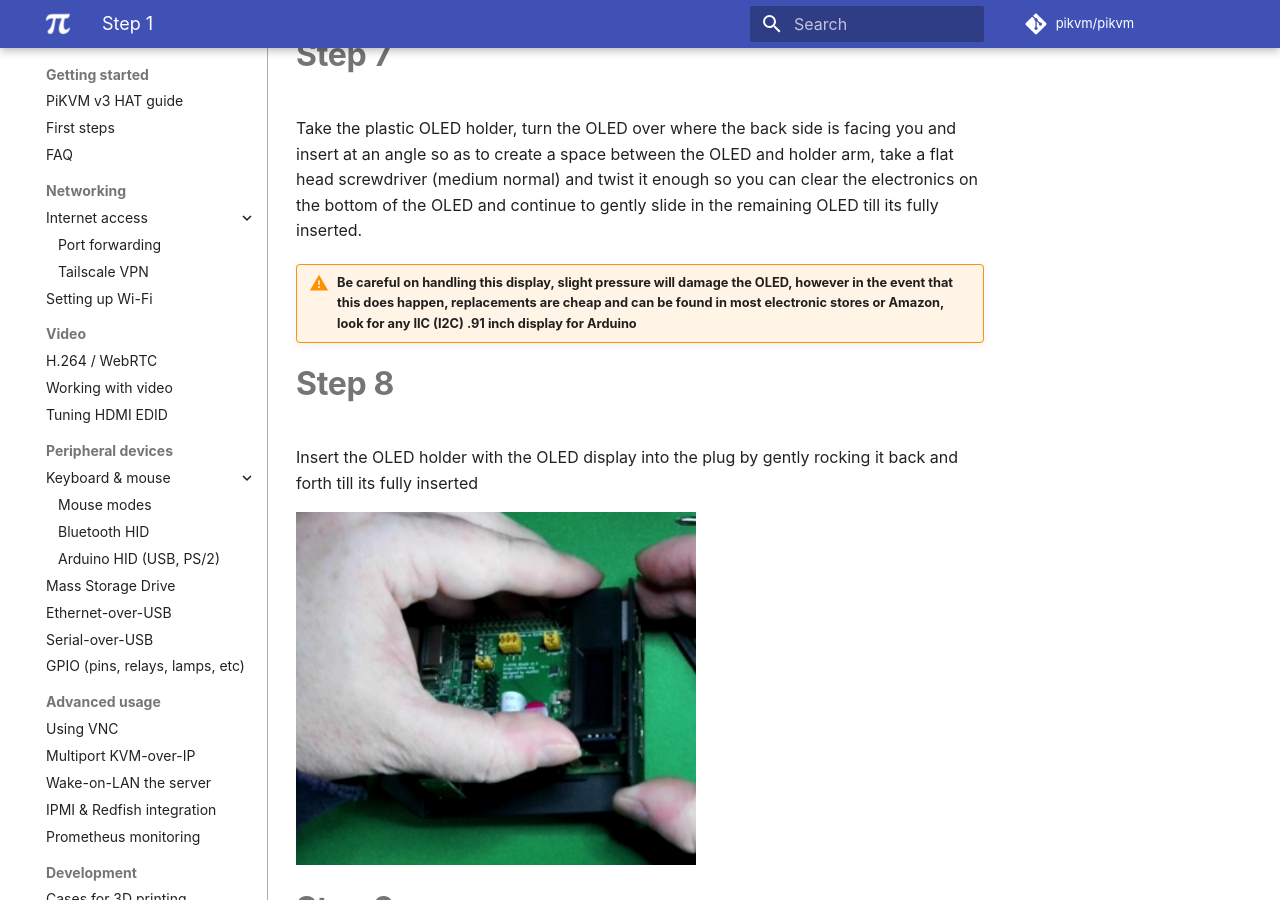
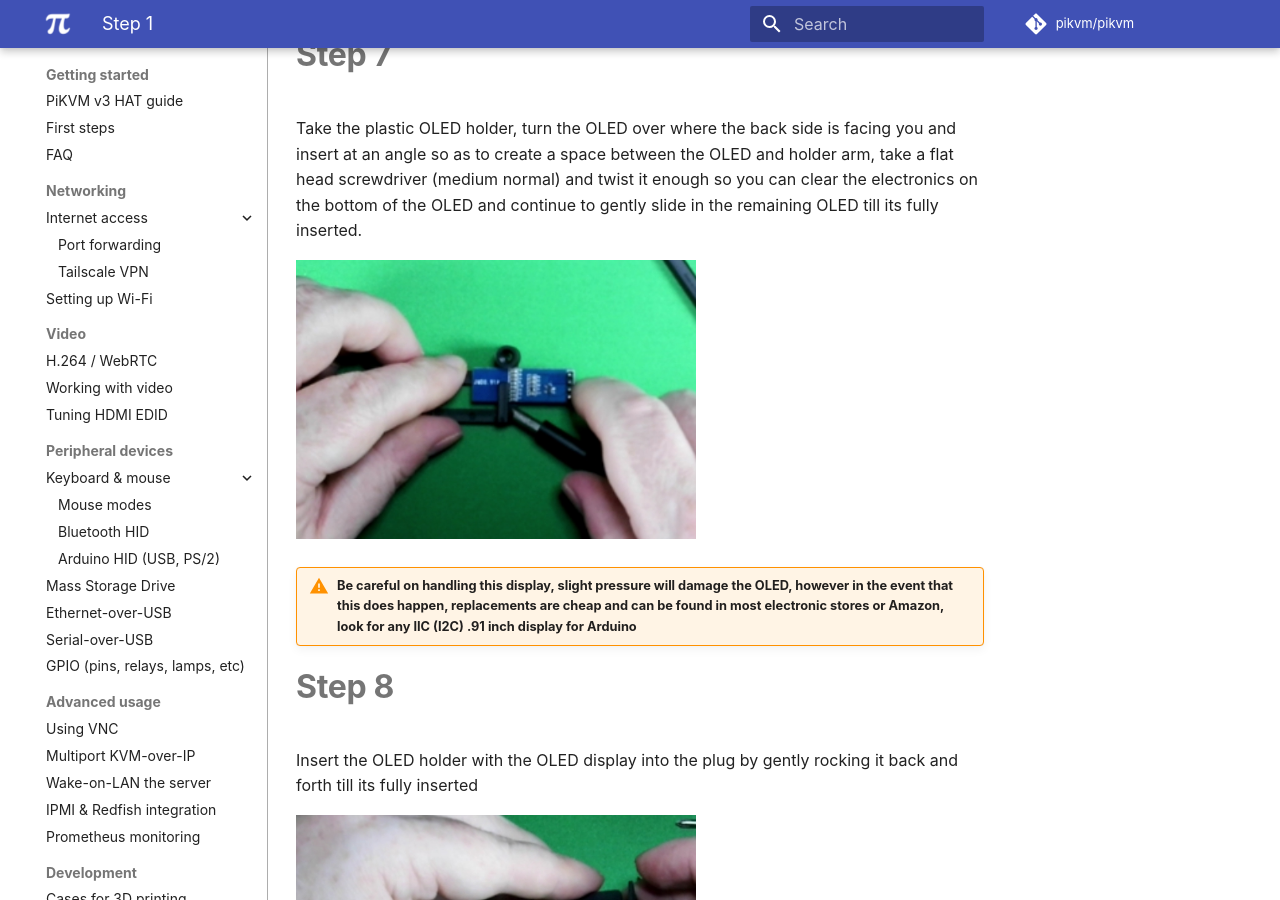
Before and after one commit to pikvm/pikvm, an MkDocs documentation site: the page built from docs/v3_illustrated_install_instructions.md, in a window 1280 px wide and 900 px high, scrolled down 4342 px. Built offline with MkDocs 1.6.1 and Material for MkDocs 9.7.7, drawn with Linux system fonts in a browser that asks for light colours; some web fonts are replaced; comment, search, counter and statistics services are not loaded.

Commit message:
Update v3_illustrated_install_instructions.md (#643)
* Update v3_illustrated_install_instructions.md

Whoops, forgot a pic

* Update v3_illustrated_install_instructions.md

```diff
--- a/docs/v3_illustrated_install_instructions.md
+++ b/docs/v3_illustrated_install_instructions.md
@@ -63,6 +63,8 @@ Turn the bottom of the case upside down, install the 2 bottom plastic risers, it
 
 Take the plastic OLED holder, turn the OLED over where the back side is facing you and insert at an angle so as to create a space between the OLED and holder arm, take a flat head screwdriver (medium normal) and twist it enough so you can clear the electronics on the bottom of the OLED and continue to gently slide in the remaining OLED till its fully inserted.
 
+<img src="HAT_install_OLED_into_holder.jpg" width="400" />
+
 !!! warning "Be careful on handling this display, slight pressure will damage the OLED, however in the event that this does happen, replacements are cheap and can be found in most electronic stores or Amazon, look for any IIC (I2C) .91 inch display for Arduino"
 
 # Step 8
@@ -81,7 +83,7 @@ Install the screws and bolts to secure the fan, it does not matter the orientati
 
 Insert the fan leads and align Red with positive and Black with negative
 
-<img src="HAT_install_fan_to_top.jpg" width="400" />
+<img src="HAT_install_fan_to_HAT_board.jpg" width="400" />
 
 !!! warning "You can damage the fan if installed incorrectly"
 
```
